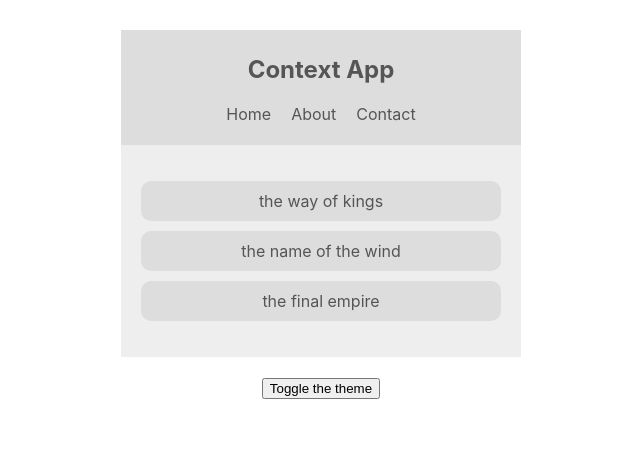
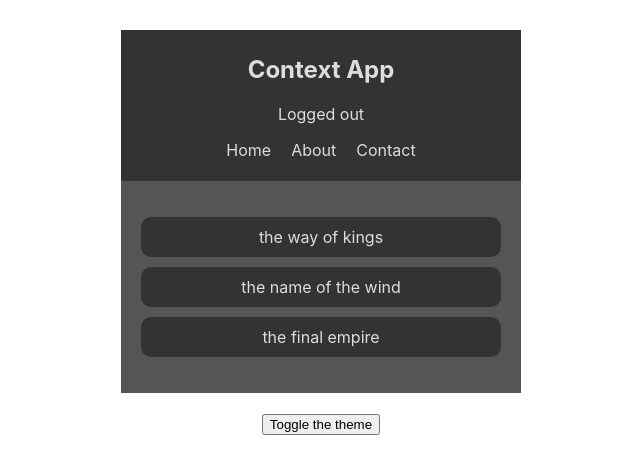
Before and after one commit to lucasmls/react-studies, a React (Create React App) app in the folder context-hooks/: page / in a window 1280 px wide. Shown: the top 474 px of the page, without its empty margins (319-959 px from the left). Built offline with nearby package versions, Linux system fonts and the light colour scheme.

Commit message:
[context-hooks] - Consumindo múltiplos contexts

```diff
--- a/context-hooks/src/App.js
+++ b/context-hooks/src/App.js
@@ -2,16 +2,20 @@ import React from "react";
 import Navbar from "./components/Navbar";
 import Booklist from "./components/Booklist";
 import ThemeToggle from "./components/ThemeToggle";
+
 import ThemeContextProvider from "./contexts/ThemeContext";
+import AuthContextProvider from "./contexts/AuthContext";
 
 function App() {
   return (
     <div className="App">
-      <ThemeContextProvider>
-        <Navbar />
-        <Booklist />
-        <ThemeToggle />
-      </ThemeContextProvider>
+      <AuthContextProvider>
+        <ThemeContextProvider>
+          <Navbar />
+          <Booklist />
+          <ThemeToggle />
+        </ThemeContextProvider>
+      </AuthContextProvider>
     </div>
   );
 }
--- a/context-hooks/src/components/Navbar/index.js
+++ b/context-hooks/src/components/Navbar/index.js
@@ -1,17 +1,24 @@
 import React, { Component } from "react";
 import { ThemeContext } from "../../contexts/ThemeContext";
+import { AuthContext } from "../../contexts/AuthContext";
 
 class Navbar extends Component {
   render() {
     return (
+      <AuthContext.Consumer>
+        {authContext => (
           <ThemeContext.Consumer>
-        {context => {
-          const { isLightTheme, light, dark } = context;
+            {themeContext => {
+              const { isLightTheme, light, dark } = themeContext;
+              const { isAuthenticated, toggleAuthentication } = authContext;
               const theme = isLightTheme ? light : dark;
 
               return (
                 <nav style={{ background: theme.ui, color: theme.typography }}>
                   <h1>Context App</h1>
+                  <p onClick={toggleAuthentication}>
+                    {isAuthenticated ? "Logged in" : "Logged out"}
+                  </p>
                   <ul>
                     <li>Home</li>
                     <li>About</li>
@@ -21,6 +28,8 @@ class Navbar extends Component {
               );
             }}
           </ThemeContext.Consumer>
+        )}
+      </AuthContext.Consumer>
     );
   }
 }
--- /dev/null
+++ b/context-hooks/src/contexts/AuthContext.js
@@ -0,0 +1,30 @@
+import React, { Component, createContext } from "react";
+
+export const AuthContext = createContext();
+
+class AuthContextProvider extends Component {
+  state = {
+    isAuthenticated: false
+  };
+
+  toggleAuthentication = () => {
+    this.setState(state => ({
+      isAuthenticated: !state.isAuthenticated
+    }));
+  };
+
+  render() {
+    return (
+      <AuthContext.Provider
+        value={{
+          ...this.state,
+          toggleAuthentication: this.toggleAuthentication
+        }}
+      >
+        {this.props.children}
+      </AuthContext.Provider>
+    );
+  }
+}
+
+export default AuthContextProvider;
--- a/context-hooks/src/contexts/ThemeContext.js
+++ b/context-hooks/src/contexts/ThemeContext.js
@@ -4,7 +4,7 @@ export const ThemeContext = createContext();
 
 class ThemeContextProvider extends Component {
   state = {
-    isLightTheme: true,
+    isLightTheme: false,
     light: { typography: "#555", ui: "#ddd", background: "#eee" },
     dark: { typography: "#ddd", ui: "#333", background: "#555" }
   };
```
Lines whose indentation alone changed are shown as unchanged.
